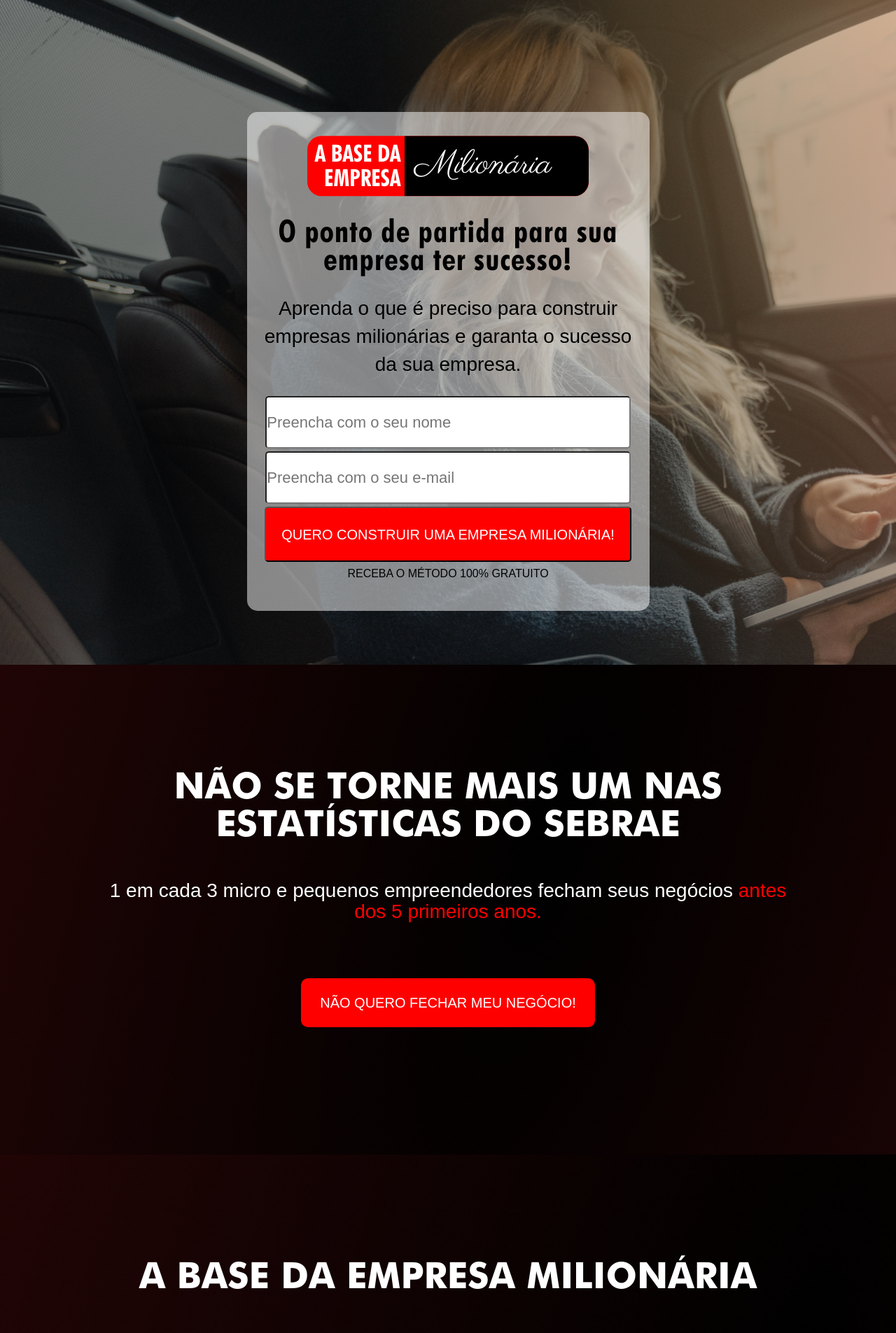
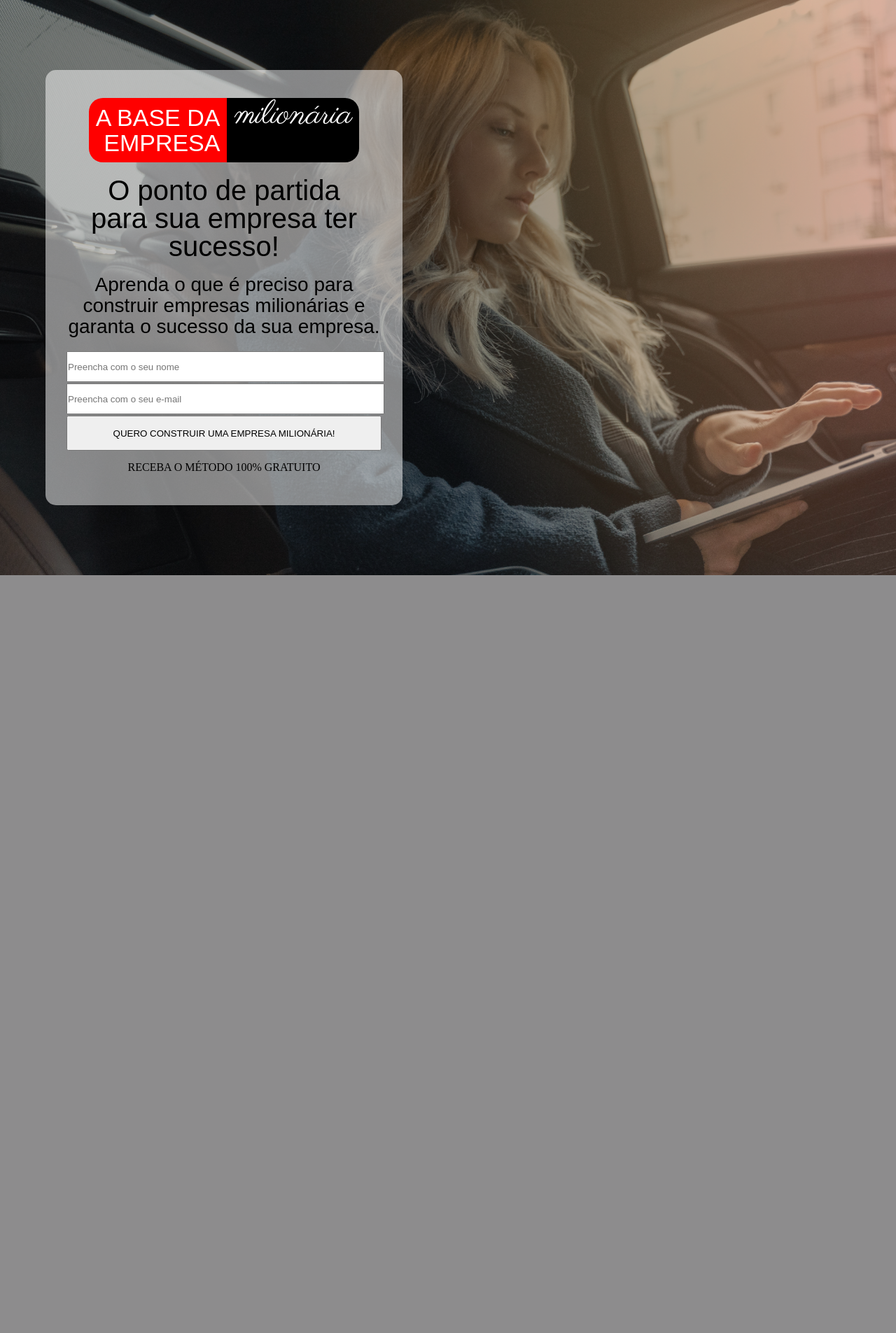
Before and after one commit to JoaoDenari/website-metaseed, a PHP site: page / in a window 1280 px wide. Shown: the top 1905 px of the page at 70% size. After the commit the page ends 822 px from the top, so only its background shows below. Run offline with PHP 8.4, Linux system fonts and the light colour scheme; some web fonts are replaced.

Commit message:
new-html-and-css

```diff
--- a/index.html
+++ b/index.html
@@ -4,160 +4,29 @@
     <meta charset="UTF-8">
     <meta http-equiv="X-UA-Compatible" content="IE=edge">
     <meta name="viewport" content="width=device-width, initial-scale=1.0">
-
     <link href="style/style.css" rel="stylesheet">
-    <link href="style/media.css" rel="stylesheet">
+    <!-- <link href="style/media.css" rel="stylesheet"> -->
     <link href="fonts/fonts.css" rel="stylesheet">
-
-    <link href="https://unpkg.com/aos@next/dist/aos.css" rel="stylesheet" />
-
     <title>Metaseed | Faça a sua empresa milionária</title>
 </head>
-
 <link rel="shortcut icon" href="images/logo-metaseed.ico" type="image/x-icon">
-
 <body>
-
-    <section class="s-01">
-
-        <div class="d-50">
-
-            <div id="register">
-
-                <div id="register-logo">
-
-                    <div id="register-company">
-
-                        <h2>A BASE DA<br> EMPRESA</h2>
-                        <h1 id="milionaria">Milionária</h1>
-
-                    </div>
-
+    <section class="main-sec">
+        <div class="main-div col-flex w-50 text-center">
+            <div class="form-div">
+                <div class="logo-div row-flex">
+                    <h1 class="logo-left">A BASE DA<br> EMPRESA</h1>
+                    <h1 class="logo-right">milionária</h1>
                 </div>
-
-                <h3>O ponto de partida para sua empresa ter sucesso!</h3>
-
-                <h4>Aprenda o que é preciso para construir empresas milionárias e garanta o sucesso da sua empresa.</h4>
-
-                <input type = "text" class="register-text" placeholder="Preencha com o seu nome">
-                <input type = "text" class="register-text" placeholder="Preencha com o seu e-mail">
-                <input type = "submit" class="register-button" value="QUERO CONSTRUIR UMA EMPRESA MILIONÁRIA!">
-
-                <div id="metodo-gratuito">
-
-                    <h6>RECEBA O MÉTODO 100% GRATUITO</h6>
-
-                </div>
-
+                <h2 class="">O ponto de partida para sua empresa ter sucesso!</h2>
+                <h3>Aprenda o que é preciso para construir empresas milionárias e garanta o sucesso da sua empresa.</h3>
+                <input type = "text" class="form-text block m-auto w-100" placeholder="Preencha com o seu nome">
+                <input type = "text" class="form-text block m-auto w-100" placeholder="Preencha com o seu e-mail">
+                <input type = "submit" class="form-button block m-auto w-100 h-10" value="QUERO CONSTRUIR UMA EMPRESA MILIONÁRIA!">
+                <p>RECEBA O MÉTODO 100% GRATUITO</p>
             </div>
-
         </div>
-
-
     </section>
-
-    <section class="s-02">
-
-        <div class="d-40">
-
-            <div id="d-closed-img">
-
-                <img id="teste" src="images/img.closed.png" alt="imagem de empresa com a placa de fechado">
-
-            </div>
-
-        </div>
-
-        <div class="d-60">
-
-            <h1 data-aos="fade-up">NÃO SE TORNE MAIS UM NAS ESTATÍSTICAS DO SEBRAE</h1>
-
-            <h5 data-aos="fade-up">1 em cada 3 micro e pequenos empreendedores fecham seus negócios <span>antes dos 5 primeiros anos.</span></h5>
-
-            <div class="d-false-button" data-aos="fade-up">
-
-                <p>NÃO QUERO FECHAR MEU NEGÓCIO!</p>
-
-            </div>
-
-        </div>
-
-    </section>
-
-    <section class="s-03">
-
-        <div class="d-hor">
-
-            <div class="d-ver-title">
-
-                <h1 data-aos="fade-up">A BASE DA EMPRESA MILIONÁRIA</h1>
-
-            </div>
-
-            <div class="d-ver-itens" data-aos="fade-up">
-
-                <p class="base-itens">Conhecendo seus produtos e serviços</p>
-                <p class="base-itens">Foco no cliente, o segredo da competitividade</p>
-                <p class="base-itens">O segredo para preços lucrativos</p>
-                <p class="base-itens">O que realmente importa para o seu negócio</p>
-                <p class="base-itens">Extraindo o máximo da sua empresa</p>
-                <p class="base-itens">A meta: O ponto de equilíbrio</p>
-
-            </div>
-
-            <div class="d-false-button" data-aos="fade-up">
-
-                <p>QUERO CONSTRUIR UMA EMPRESA MILIONÁRIA!</p>
-
-            </div>
-
-        </div>
-
-    </section>
-
-    <section class="s-04">
-
-        <div class="d-30">
-
-            <div>
-
-                <img id="d-logo " src="images/logo-metaseed.png" alt="logo da metaseed">
-
-            </div>
-
-        </div>
-
-        <div class="d-40">
-
-            <h1>METASEED COMPANY</h1>
-
-            <p>Acreditamos que o empreendedorismo tem o poder de mudar a sociadade. Por isso somos uma empresa focada em levar conhecimento para micro e pequenos empresários para que possam evoluir o nível de suas empresas e mudarem a sociedade.</p>
-
-        </div>
-
-        <div class="d-30">
-
-            <div id="d-suit-man">
-
-                <img src="images/man-photo.png" alt="homem-engravatado">
-
-            </div>
-
-        </div>
-
-        <div class="logo">
-
-            <img id="logo-medio" src="images/logo-small.png" alt="logo da metaseed">
-            <img id="logo-pequeno" src="images/logo-small-s.png" alt="logo da metaseed">
-
-        </div>
-
-    </section>
-
-    <script src="https://unpkg.com/aos@next/dist/aos.js"></script>
-    <script>
-        AOS.init();
-    </script>
 
 </body>
 </html>
--- a/style/style.css
+++ b/style/style.css
@@ -1,437 +1,135 @@
-/*-------------------------------------Default--------------------------------------------*/
-
+/*-------------------------------------default--------------------------------------------*/
 @charset 'UTF-8';
 
 *{
-
     margin: 0px;
     padding: 0px;
     }
 
 h1, h2, h3, h4, h5, h6 {
-
     font: normal normal normal 1.6rem/30px Arial, Verdana, Helvetica, sans-serif
     }
 
+:root{
+    --dark-blue: #1D252C;
+    --normal-blue: #4e8098;
+    --light-white: #F4F1DE;
+    --light-red: #e07a5f;
+    --dark-red: #BC2C1A;
+    }
+
 body{
-
     zoom: 1;
     font-family: 'monteserrat';
 }
 
 html{
-
-    font-size: 62.5%;;
+    font-size: 62.5%;
 }
 
 main{
-
     display: block;
 }
 
-/*--------------------------------------Section-----------------------------------------------*/
+.row-flex{display: flex; flex-direction: row;}
+.col-flex{display: flex; flex-direction: column;}
+.block{display: block;}
+.m-auto{margin: 0 auto;}
 
-section.s-01{
+.h-100{height: 100%;}
+.h-90{height: 90%;}
+.h-80{height: 80%;}
+.h-70{height: 70%;}
+.h-60{height: 60%;}
+.h-50{height: 50%;}
+.h-40{height: 40%;}
+.h-30{height: 30%;}
+.h-20{height: 20%;}
+.h-10{height: 10%;}
 
-    max-width: 100%;
-    min-width: 100%;
-    height: 950px;
+.w-100{width: 100%;}
+.w-90{width: 90%;}
+.w-80{width: 80%;}
+.w-70{width: 70%;}
+.w-60{width: 60%;}
+.w-50{width: 50%;}
+.w-40{width: 40%;}
+.w-30{width: 30%;}
+.w-20{width: 20%;}
+.w-10{width: 10%;}
+.text-center{text-align: center;}
+.position-relative{position: relative;}
+.position-absolute{position: absolute;}
+
+/*-----------------------------------------section01---------------------------------------------*/
+
+.main-sec{
     background-image:url(../images/background-02.png);
     background-color: white;
     background-repeat: no-repeat;
     background-size: cover;
-
-    display: flex;
-    flex-direction: row;
 }
 
-section.s-02, .s-03, .s-04{
+.main-div{
 
-    width: 100%;
-    height: 850px;
-
-    background-image:url(../images/background-03.png);
-    background-color: white;
-    background-repeat: no-repeat;
-    background-size: cover;
-
-    display: flex;
-    flex-direction: row;
 }
 
-
-/*---------------------------------------div-----------------------------------------------*/
-
-div.d-60{
-
-    width: 60%;
+.form-div{
+    max-width: 450px;
+    margin: 100px auto;
+    padding: 30px;
+    background-color: rgba(255, 255, 255, 0.5);
+    border-radius: 15px;
 }
 
-div.d-50{
-
-    width: 50%;
+.logo-div{
+    justify-content: center;
+    margin: 10px;
 }
 
-div.d-40{
-
-    width: 40%;
+.logo-left{
+    background-color: red;
+    color: white;
+    padding: 10px;
+    border-radius: 20px 0px 0px 20px;
+    text-align: right;
+    font-size: 3.4rem;
+    line-height: 3.6rem;
 }
 
-div.d-30{
-
-    width: 30%;
+.logo-right{
+    background-color: black;
+    font-family: 'Parisienne';
+    color: white;
+    font-size: 4.8rem;
+    text-align: left;
+    padding: 10px;
+    border-radius: 0px 20px 20px 0px;
 }
 
-div.d-hor{
+h2{
+    font-size: 4.0rem;
+    line-height: 4.0rem;
+    margin: 20px;
+}
 
-    display: flex;
-    flex-direction: column;
+h3{
+    font-size: 2.8rem;
+    margin: 20px 2px;
+}
 
+.form-text{
+    margin: 2px auto 2px auto;
+    height: 40px;
+}
+
+.form-button{
+    margin: 2px auto 2px auto;
+    height: 50px;
     width: 100%;
 }
 
-div.d-ver{
-
-    display: flex;
-    flex-direction: row;
+p{
+    margin: 15px;
+    font-size: 1.6rem;
 }
-
-div#d-40-description{
-
-    width: 40%;
-}
-
-/*---------------------------------------Text------------------------------------------------*/
-
-h1{
-
-    color: white;
-    font: normal normal normal 5.2rem/54px 'Futura-Bold', Arial, Verdana, Helvetica, sans-serif;
-}
-
-h2{
-
-    color: white;
-    font: normal normal normal 3.2rem/3.0rem 'Futura BdCn BT', Arial, Verdana, Helvetica, sans-serif
-}
-
-h3{
-
-    font-size: 4.5rem;
-    letter-spacing: 1.2px;
-    font-family: 'Futura BdCn BT';
-}
-
-h4{
-
-    color: black;
-    font: normal normal normal 2.8rem/3.0rem 'Futura Bk BT', Arial, Verdana, Helvetica, sans-serif
-}
-
-h5{
-
-    color: white;
-    font: normal normal normal 2.8rem/3.0rem 'Futura Bold', Arial, Verdana, Helvetica, sans-serif
-
-}
-
-h6{
-
-    color: black;
-    font: normal normal normal 1.6rem/3.0rem 'Futura Bk BT', Arial, Verdana, Helvetica, sans-serif
-}
-
-p{
-
-    color: white;
-    font: normal normal normal 2.2rem/3.0rem 'monteserrat', Arial, Verdana, Helvetica, sans-serif
-}
-
-/*-------------------------------------Section 01--------------------------------------------*/
-
-
-div#register{
-
-    margin: 12.5% 15% 12.5% 15%;
-
-    width: 575px;
-    height: 712.5px;
-
-    background-color: rgba(255, 255, 255, 0.5);
-    border-radius: 15px;
-
-    text-align: center;
-}
-
-div#register-logo{
-
-    height: 20%;
-}
-
-div#register-company{
-
-    background-color: red;
-    max-width: 402.5px;
-    height: 60%;
-    margin: auto;
-    transform: translate(0, 40%);
-    border-radius: 20px;
-
-    display: flex;
-    flex-direction: row;
-
-    overflow: hidden;
-}
-
-div#register-company > h2{
-
-    padding: 0px 5px 0px 0px;
-    width: 35%;
-    transform: translate(0, 8%);
-
-    text-align: right;
-    font-size: 3.4rem;
-    line-height: 3.5rem;
-
-}
-
-div#register-company > h1{
-
-    padding: 15px 0px 0px 15px;
-    width: 65%;
-    background-color: black;
-
-    font-family: 'Parisienne';
-    font-size: 4.8rem;
-    text-align: left;
-    color: white;
-
-    border-top-right-radius: 20px;
-    border-bottom-right-radius: 20px;
-}
-
-div#register > h3{
-
-    height: 15%;
-    margin-top: 2px;
-    padding: 5px;
-
-    text-align: center;
-    line-height: 4.0rem;
-}
-
-div#register > h4{
-
-    height: 20%;
-    width: 95%;
-    margin: auto auto auto auto;
-
-    text-align: center;
-    line-height: 4.0rem;
-}
-
-.register-text{
-
-    height: 10%;
-    width: 90%;
-    margin: 2px auto 2px auto;
-
-    text-align: left;
-    line-height: 4.0rem;
-    font-size: 2.2rem;
-
-    border-radius: 5px;
-}
-
-.register-button{
-
-    height: 11%;
-    width: 91%;
-    margin: 2px auto 2px auto;
-
-    text-align: left;
-    line-height: 4.0rem;
-    font-size: 2.0rem;
-    text-align: center;
-
-    border-radius: 5px;
-
-    background-color: #FF0000;
-    color: white;
-}
-
-
-/*-------------------------------------Section 02--------------------------------------------*/
-
-.s-02 .d-40{
-
-    min-width: 693.922px;
-    max-width: 693.922px;
-}
-
-
-div#d-closed-img{
-
-    margin: 15% auto;
-    height: 80%;
-    width: 85%;
-}
-
-#d-closed-img > img{
-
-    width: 100%;
-    height: 90%;
-}
-
-.s-02 .d-60{
-
-    padding: 200px 40px 0px 40px;
-}
-
-.s-02 .d-60 h5{
-
-    margin-top: 70px;
-    width: 80%;
-}
-
-span{
-
-    color: red;
-}
-
-.d-false-button{
-
-    background-color: #FF0000;
-    width: 420px;
-    height: 70px;
-    margin-top: 50px;
-    border-radius: 10px;
-    text-align: center;
-}
-
-.d-false-button p{
-
-    font-size: 2.0rem;
-    transform: translate(0, 65%);
-}
-
-/*-------------------------------------Section 03--------------------------------------------*/
-
-.d-ver-title{
-
-    display: flex;
-    flex-direction: row;
-}
-
-.d-ver-itens{
-
-    display: flex;
-    flex-direction: row;
-}
-
-.d-ver-lines{
-
-    display: flex;
-    flex-direction: row;
-}
-
-.d-ver-button{
-
-    display: flex;
-    flex-direction: row;
-}
-
-
-.s-03 .d-hor .d-ver-title h1{
-
-    margin: 150px auto 0px auto;
-    text-align: center;
-}
-
-.d-ver-itens{
-
-    margin-top: 50px;
-    text-align: center;
-}
-
-.s-03 .d-hor .d-ver-itens p{
-
-    margin: 70px auto 0px auto;
-    padding-bottom: 20px;
-    text-align: center;
-    font-size: 2.0rem;
-    border-bottom: 1px solid white;
-    width: 10%;
-}
-
-.s-03 .d-hor .d-ver-lines .line{
-
-    margin: 30px auto 0px auto;
-    width: 4%;
-}
-
-.d-hor > .d-false-button{
-
-    margin: auto;
-    width: 550px;
-}
-
-/*-------------------------------------Section 04--------------------------------------------*/
-
-section.s-04{
-
-    height: 725px;
-    overflow: hidden;
-}
-
-div#d-logo{
-    min-width: 70%;
-    height: 850px;
-}
-
-#d-logo img{
-
-    margin: auto;
-    width: 70%;
-    height: 70%;
-
-    transform: translate(5%, 5%);
-}
-
-.s-04 .d-40 h1{
-
-    margin: 150px 0px 0px 0px;
-    padding: 0px 0px 0px 100px;
-}
-
-.s-04 .d-40 p{
-
-    margin: 60px 0 0 0;
-    padding: 0px 0px 0px 100px;
-    width: 80%;
-
-    text-align: justify;
-    line-height: 3.5rem
-}
-
-div#d-suit-man{
-
-    width: 100%;
-    height: 100%;
-    overflow: hidden;
-}
-
-div.logo{
-
-    width: 100%;
-    height: 300px;
-    margin: auto;
-    text-align: center;
-    display: none;
-    margin-top: 50px;
-}
-
-#logo-pequeno{
-
-    display: none;
-}
```
